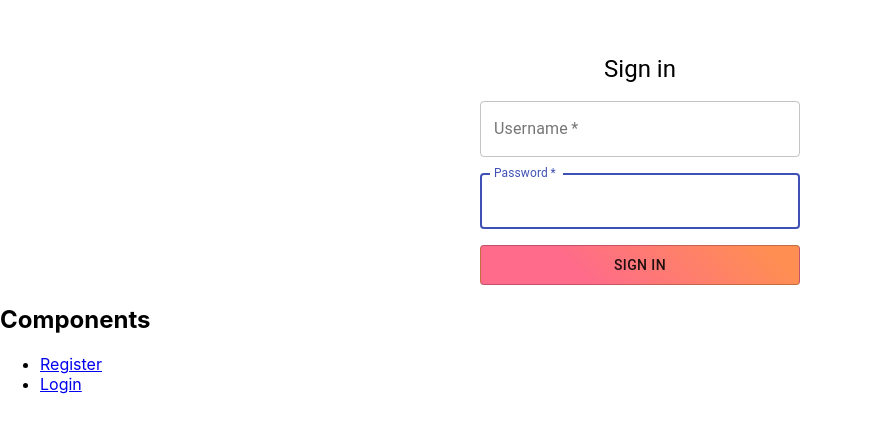
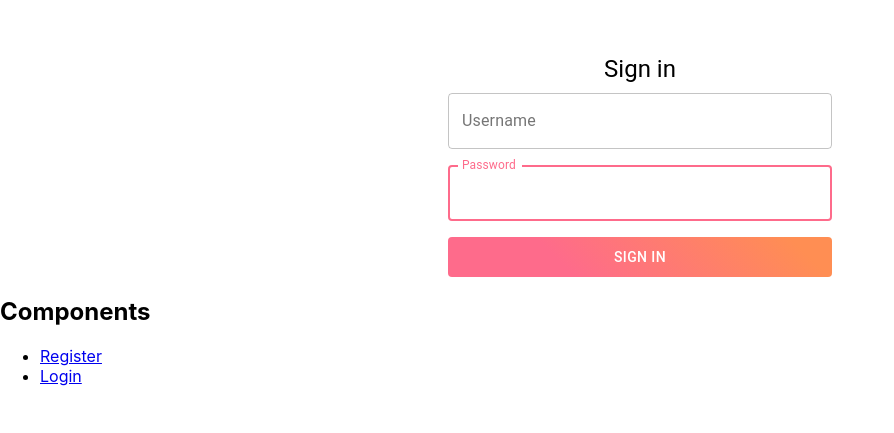
Before and after one commit to HardPocketRocket/thesis-web-application, a React (Create React App) app in the folder frontend/: page /login in a window 1280 px wide. Shown: the part 247-680 px from the top of the page, without its empty margins (0-894 px from the left). Built offline with nearby package versions, Linux system fonts and the light colour scheme.

Commit message:
Completed UI for Login Component

```diff
--- a/frontend/src/components/login.component.js
+++ b/frontend/src/components/login.component.js
@@ -1,11 +1,51 @@
 import React, { Component } from 'react';
 import axios from 'axios';
 
-import '../css/login.css'
+import { TextField, Button, Typography, withStyles } from '@material-ui/core';
 
-import { TextField, Button, Typography } from '@material-ui/core';
+const styles = {
+	form: {
+		marginTop: 300,
+		display: 'flex',
+		flexDirection: 'column',
+		alignItems: 'center'
+	},
+	textField: {
+		width: '30%',
+		marginLeft: 'auto',
+		marginRight: 'auto',
+		marginTop: 8,
+		marginBottom: 8
+	},
+	outlinedRoot: {
+		'&:hover $notchedOutline': {
+			borderColor: '#FF8E53',
+			borderWidth: 2
+		},
+		'&$focused $notchedOutline': {
+			borderColor: '#FE6B8B',
+			borderWidth: 2
+		}
+	},
+	notchedOutline: {},
+	focused: {},
+	label: {
+		'&$focusedLabel':{
+			color: '#FE6B8B',
+		}
+	},
+	focusedLabel: {},
+	button: {
+		background: 'linear-gradient(45deg, #FE6B8B 30%, #FF8E53 90%)',
+		border: 0,
+		color: 'white',
+		height: 40,
+		width: '30%',
+		marginTop: 8
+	}
+};
 
-export default class LoginComponent extends Component {
+class LoginComponent extends Component {
 	constructor(props) {
 		super(props);
 
@@ -50,14 +90,16 @@ export default class LoginComponent extends Component {
 	}
 
 	render() {
+		const { classes } = this.props;
+
 		return (
-			<div className="Centered">
-				<Typography component='h1' variant='h5'>
-					Sign in
-				</Typography>
-				<form className="Form" onSubmit={this.onSubmit}>
+			<div>
+				<form className={classes.form} onSubmit={this.onSubmit}>
+					<Typography component='h1' variant='h5'>
+						Sign in
+					</Typography>
 					<TextField
-						className='Input'
+						className={classes.textField}
 						required
 						autoFocus
 						variant='outlined'
@@ -65,9 +107,23 @@ export default class LoginComponent extends Component {
 						type='text'
 						value={this.state.username}
 						onChange={this.onChangeUsername}
+						InputProps={{
+							classes: {
+								root: classes.outlinedRoot,
+								notchedOutline: classes.notchedOutline,
+								focused: classes.focused
+							}
+						}}
+						InputLabelProps={{
+							classes: {
+								root: classes.label,
+								focused: classes.focusedLabel
+							},
+							required: false
+						}}
 					/>
 					<TextField
-						className='Input'
+						className={classes.textField}
 						required
 						autoFocus
 						variant='outlined'
@@ -75,10 +131,32 @@ export default class LoginComponent extends Component {
 						type='password'
 						value={this.state.password}
 						onChange={this.onChangePassword}
+						InputProps={{
+							classes: {
+								root: classes.outlinedRoot,
+								notchedOutline: classes.notchedOutline,
+								focused: classes.focused
+							}
+						}}
+						InputLabelProps={{
+							classes: {
+								root: classes.label,
+								focused: classes.focusedLabel
+							},
+							required: false
+						}}
 					/>
-					<Button className="Button" variant="outlined" type='submit' value='submit'>Sign In</Button>
+					<Button
+						className={classes.button}
+						variant='outlined'
+						type='submit'
+						value='submit'>
+						Sign In
+					</Button>
 				</form>
 			</div>
 		);
 	}
 }
+
+export default withStyles(styles)(LoginComponent);
--- a/frontend/src/css/login.css
+++ /dev/null
@@ -1,25 +0,0 @@
-.Centered{
-    display: flex;
-    flex-direction: column;
-    align-items: center;
-    margin-top: 300px;
-}
-
-.Form{
-    display: flex;
-    flex-direction: column;
-    align-items: center;
-    margin-top: 16px;
-}
-
-.Input{
-    height: 72px;
-    width: 320px;
-}
-
-.Button{
-    height: 40px;
-    width: 320px;
-    background: linear-gradient(45deg, #FE6B8B 30%, #FF8E53 90%);
-    align-items: center;
-}
```
